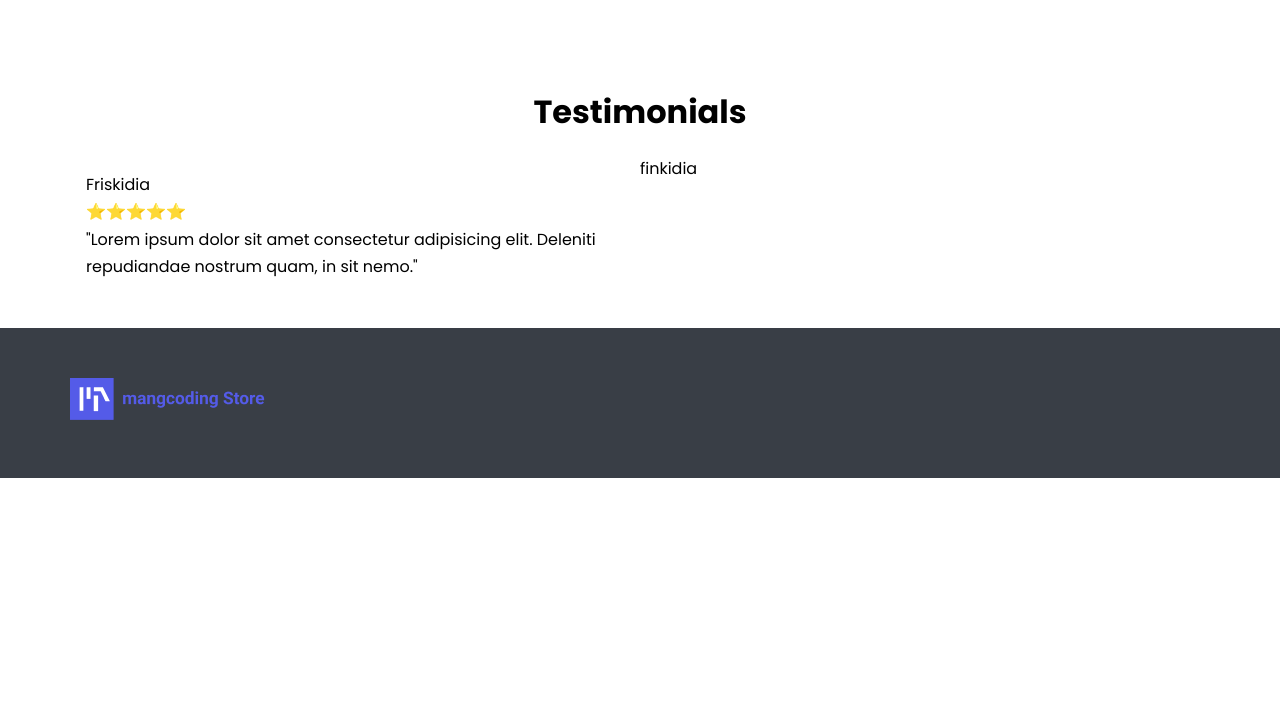
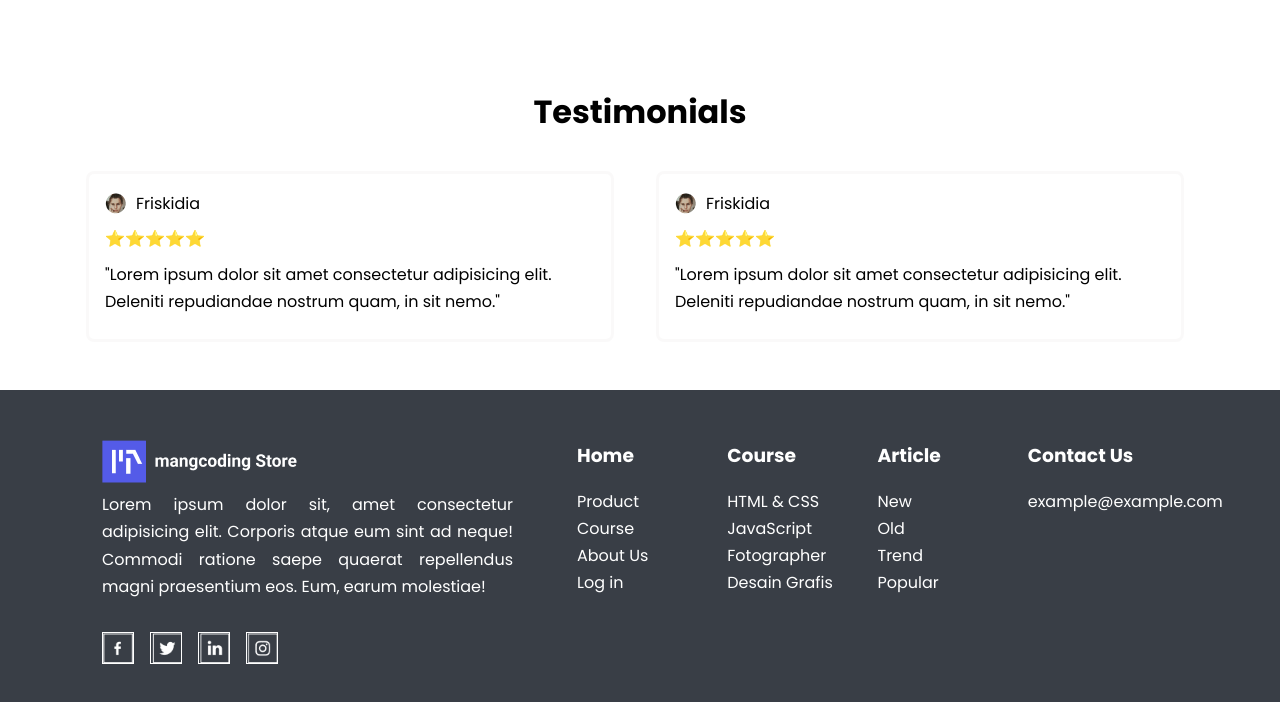
Before and after one commit to juliochandra/simple-landing-page, a plain HTML site: page index.html in a window 1280 px wide. Shown: the part 2216-2918 px from the top of the page. Before the commit the page ends 2694 px from the top, so only its background shows below. Drawn offline with Linux system fonts and the light colour scheme.

Commit message:
add footer

```diff
--- a/index.html
+++ b/index.html
@@ -284,22 +284,34 @@
         </div>
         <div class="row">
           <div class="col-6">
-            <div class="testimonial-card mt-3 mb-3 px-3 py-3">
-              <div class="testimonial-user">
-                <div class="image-user"></div>
+            <div class="testimonial-card mt-3 mb-3 px-3">
+              <div class="testimonial-user d-flex">
+                <div class="image-user">
+                  <img class="" src="/images/user.png" alt="" />
+                </div>
                 <div class="name-user">Friskidia</div>
               </div>
-              <div class="testimonial-rating">
-                ⭐⭐⭐⭐⭐
-              </div>
-              <div class="testimonial-comment">
+              <div class="testimonial-rating mt-2 mb-2">⭐⭐⭐⭐⭐</div>
+              <div class="testimonial-comment mt-2 mb-2">
                 "Lorem ipsum dolor sit amet consectetur adipisicing elit.
                 Deleniti repudiandae nostrum quam, in sit nemo."
               </div>
             </div>
           </div>
           <!-- testimonial 2 -->
-          <div class="col-6">finkidia</div>
+          <div class="testimonial-card mt-3 mb-3 px-3">
+            <div class="testimonial-user d-flex">
+              <div class="image-user">
+                <img class="" src="/images/user.png" alt="" />
+              </div>
+              <div class="name-user">Friskidia</div>
+            </div>
+            <div class="testimonial-rating mt-2 mb-2">⭐⭐⭐⭐⭐</div>
+            <div class="testimonial-comment mt-2 mb-2">
+              "Lorem ipsum dolor sit amet consectetur adipisicing elit. Deleniti
+              repudiandae nostrum quam, in sit nemo."
+            </div>
+          </div>
         </div>
       </div>
     </section>
@@ -307,9 +319,57 @@
     <section class="footer">
       <div class="container">
         <div class="row">
-          <col-6>
-            <img src="/images/brand.png" alt="" />
-          </col-6>
+          <div class="col-5 px-5">
+            <img src="/images/brand-footer.png" alt="" />
+            <p class="text-justify">
+              Lorem ipsum dolor sit, amet consectetur adipisicing elit. Corporis
+              atque eum sint ad neque! Commodi ratione saepe quaerat repellendus
+              magni praesentium eos. Eum, earum molestiae!
+            </p>
+            <div class="footer-icon mt-5 mb-5">
+              <img src="/images/facebook.png" alt="" />
+              <img src="/images/twitter.png" alt="" />
+              <img src="/images/linkedin.png" alt="" />
+              <img src="/images/instagram.png" alt="" />
+            </div>
+          </div>
+          <div class="col-7 px-5">
+            <div class="row">
+              <div class="col-3">
+                <h3 class="mb-3">Home</h3>
+                <ul>
+                  <li>Product</li>
+                  <li>Course</li>
+                  <li>About Us</li>
+                  <li>Log in</li>
+                </ul>
+              </div>
+              <div class="col-3">
+                <h3 class="mb-3">Course</h3>
+                <ul>
+                  <li>HTML & CSS</li>
+                  <li>JavaScript</li>
+                  <li>Fotographer</li>
+                  <li>Desain Grafis</li>
+                </ul>
+              </div>
+              <div class="col-3">
+                <h3 class="mb-3">Article</h3>
+                <ul>
+                  <li>New</li>
+                  <li>Old</li>
+                  <li>Trend</li>
+                  <li>Popular</li>
+                </ul>
+              </div>
+              <div class="col-3">
+                <h3 class="mb-3">Contact Us</h3>
+                <ul>
+                  <li>example@example.com</li>
+                </ul>
+              </div>
+            </div>
+          </div>
         </div>
       </div>
     </section>
--- a/style.css
+++ b/style.css
@@ -366,3 +366,31 @@ body {
   font-size: 0.8rem;
   line-height: 1rem;
 }
+
+.testimonial-card {
+  margin: 1rem;
+  padding: 1rem;
+  border-radius: 0.5rem;
+  border: 3px solid rgba(227, 218, 218, 0.18);
+  max-width: 33rem;
+}
+
+.image-user {
+  display: flex;
+  margin-right: 10px;
+  align-items: center;
+}
+
+.footer-icon {
+  display: flex;
+  gap: 1rem;
+}
+
+.footer-icon img {
+  width: 32px;
+  border: 1px solid #ffffff;
+}
+
+ul {
+  list-style: none;
+}
```
Also changed, not shown: images/brand-footer.png (added), images/facebook.png (added), images/instagram.png (added), images/linkedin.png (added), images/twitter.png (added), images/user.png (added).
